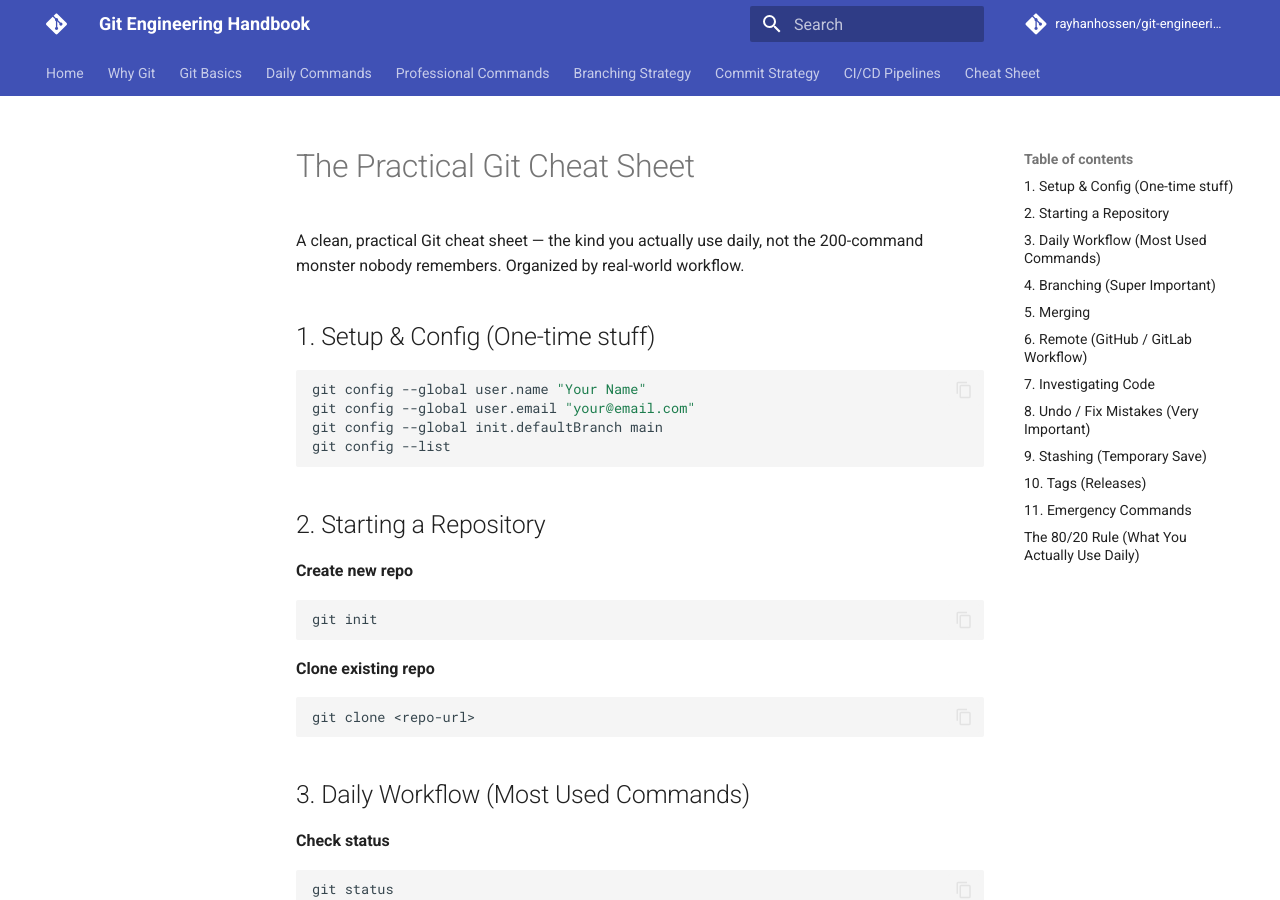
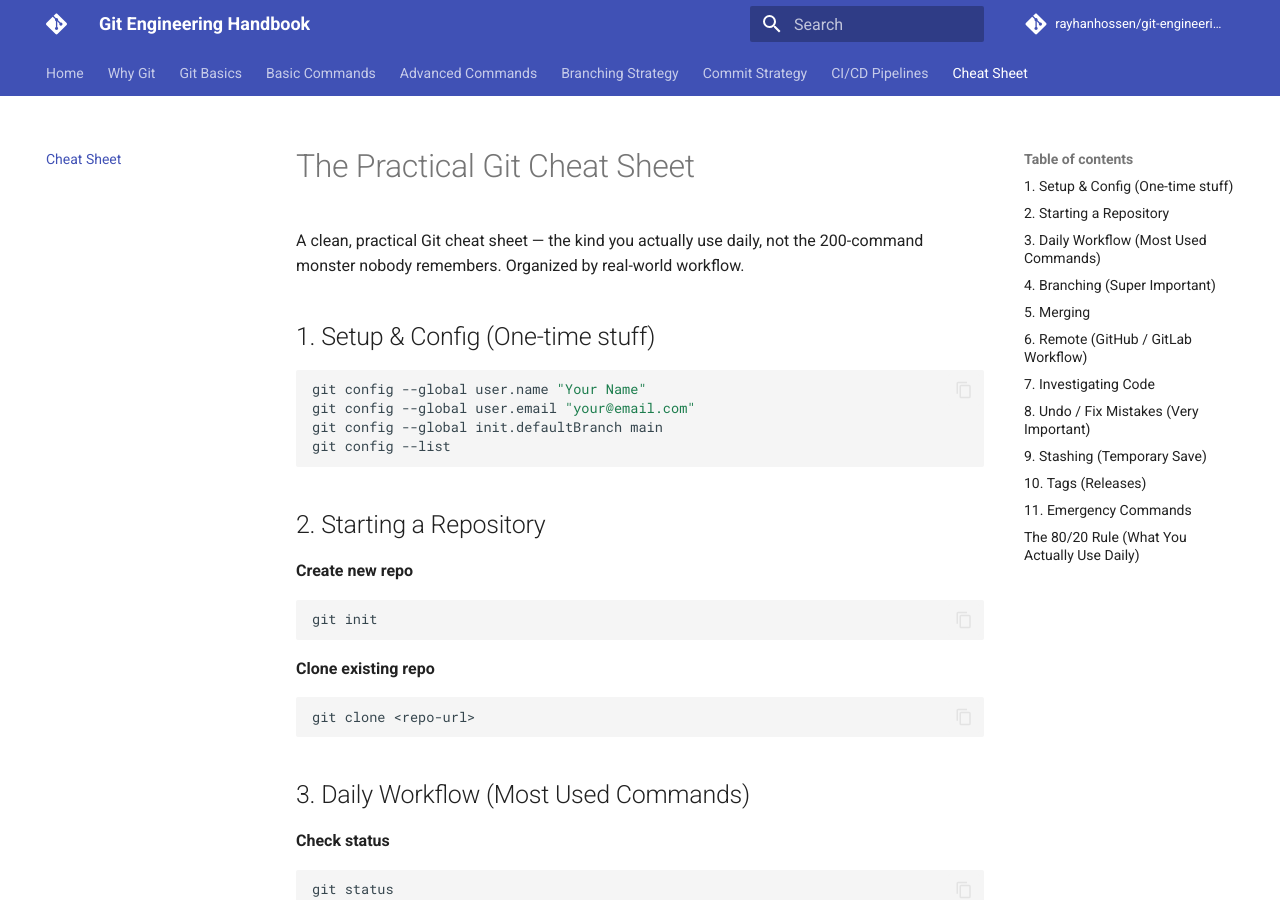
Before and after one commit to rayhanhossen/git-engineering-handbook, an MkDocs documentation site: the page built from docs/cheat-sheet.md, in a window 1280 px wide and 900 px high. Built offline with MkDocs 1.6.1 and Material for MkDocs 9.7.7, drawn with Linux system fonts in a browser that asks for light colours; comment, search, counter and statistics services are not loaded; some of the changed text lies outside the part shown.

Commit message:
update mkdocs

```diff
--- a/mkdocs.yml
+++ b/mkdocs.yml
@@ -41,10 +41,10 @@
 nav:
   - Home: index.md
   - Why Git: why-git.md
-  - Git Basics: git-basics.md
-  - Daily Commands: git-daily-commands.md
-  - Professional Commands: git-professional-commands.md
+  - Git Basics: basics.md
+  - Basic Commands: basic-commands.md
+  - Advanced Commands: advanced-commands.md
   - Branching Strategy: branching-strategy.md
   - Commit Strategy: commit-strategy.md
   - CI/CD Pipelines: ci-cd-pipelines.md
-  - Cheat Sheet: git-cheat-sheet.md
+  - Cheat Sheet: cheat-sheet.md
```
